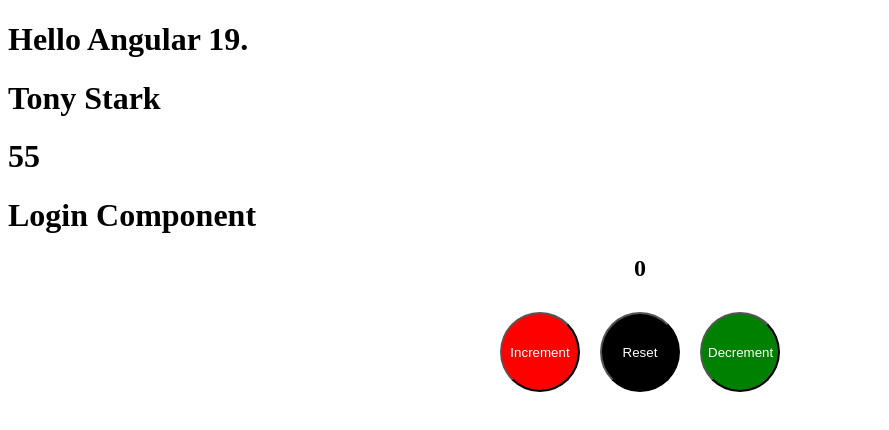
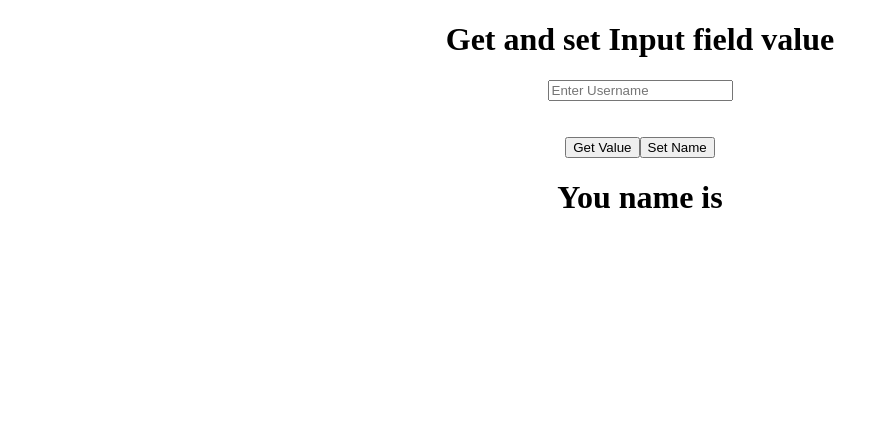
Before and after one commit to i-amDev/angular, an Angular app: page / in a window 1280 px wide. Shown: the top 430 px of the page, without its empty margins (0-889 px from the left). Built offline with nearby package versions, Linux system fonts and the light colour scheme.

Commit message:
- Created a new component to learn about setting and getting the value from the UI input fields

```diff
--- a/src/app/app.html
+++ b/src/app/app.html
@@ -1,4 +1,5 @@
-<h1>Hello Angular 19.</h1>
-<h1>{{name}}</h1>
-<h1>{{age}}</h1>
-<app-login></app-login>
+<!--<h1>Hello Angular 19.</h1>-->
+<!--<h1>{{name}}</h1>-->
+<!--<h1>{{age}}</h1>-->
+<!--<app-login></app-login>-->
+<app-component2></app-component2>
--- a/src/app/app.ts
+++ b/src/app/app.ts
@@ -1,10 +1,11 @@
 import { Component, signal } from '@angular/core';
 import { RouterOutlet } from '@angular/router';
 import {Login} from './login/login';
+import {Component2} from './component2/component2';
 
 @Component({
   selector: 'app-root',
-  imports: [Login],
+  imports: [Login, Component2,],
   templateUrl: './app.html',
   styleUrl: './app.css'
 })
--- /dev/null
+++ b/src/app/component2/component2.css
@@ -0,0 +1,3 @@
+.div {
+  text-align: center;
+}
--- /dev/null
+++ b/src/app/component2/component2.html
@@ -0,0 +1,12 @@
+<div class="div">
+  <h1>Get and set Input field value</h1>
+  <input type="text" value="{{userName}}" (input)="getName($event)" placeholder="Enter Username">
+  <br>
+  <br>
+  <br>
+  <button (click)="handleClickEvent()">Get Value</button>
+  <button (click)="setName()">Set Name</button>
+</div>
+<div class="div">
+  <h1>You name is {{displayName}}</h1>
+</div>
--- /dev/null
+++ b/src/app/component2/component2.ts
@@ -0,0 +1,27 @@
+import {Component} from '@angular/core';
+
+@Component({
+  selector: 'app-component2',
+  imports: [],
+  templateUrl: './component2.html',
+  styleUrl: './component2.css'
+})
+export class Component2 {
+
+  userName : string = "";
+  displayName : string = "";
+
+  getName(event: Event) {
+    console.log((event.target as HTMLInputElement).value);
+    this.userName = (event.target as HTMLInputElement).value;
+  }
+
+  handleClickEvent() {
+    this.displayName = this.userName;
+  }
+
+  setName() {
+    this.userName = "Default User";
+  }
+
+}
```
Also changed, not shown: 1 other file (tests, documents, lock files or other folders).
